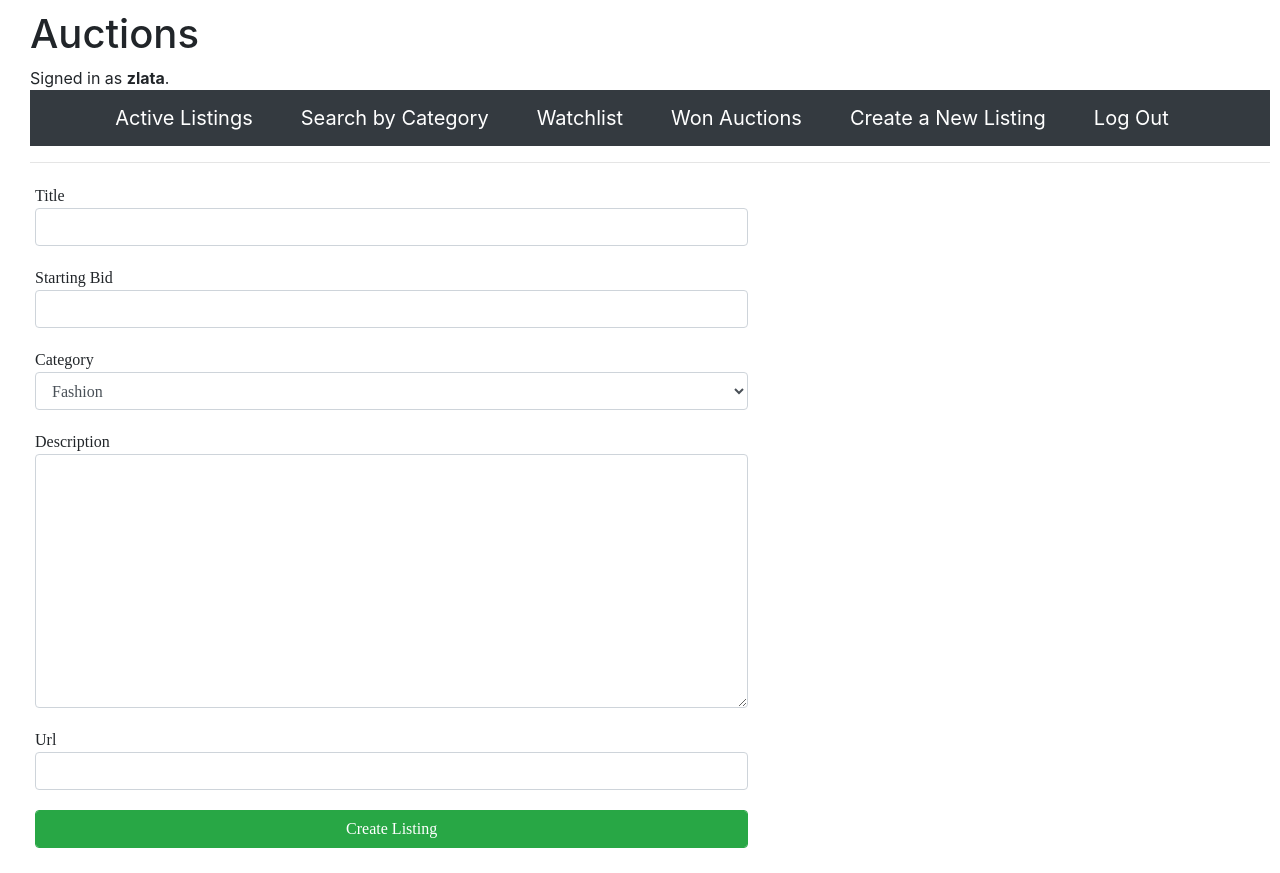
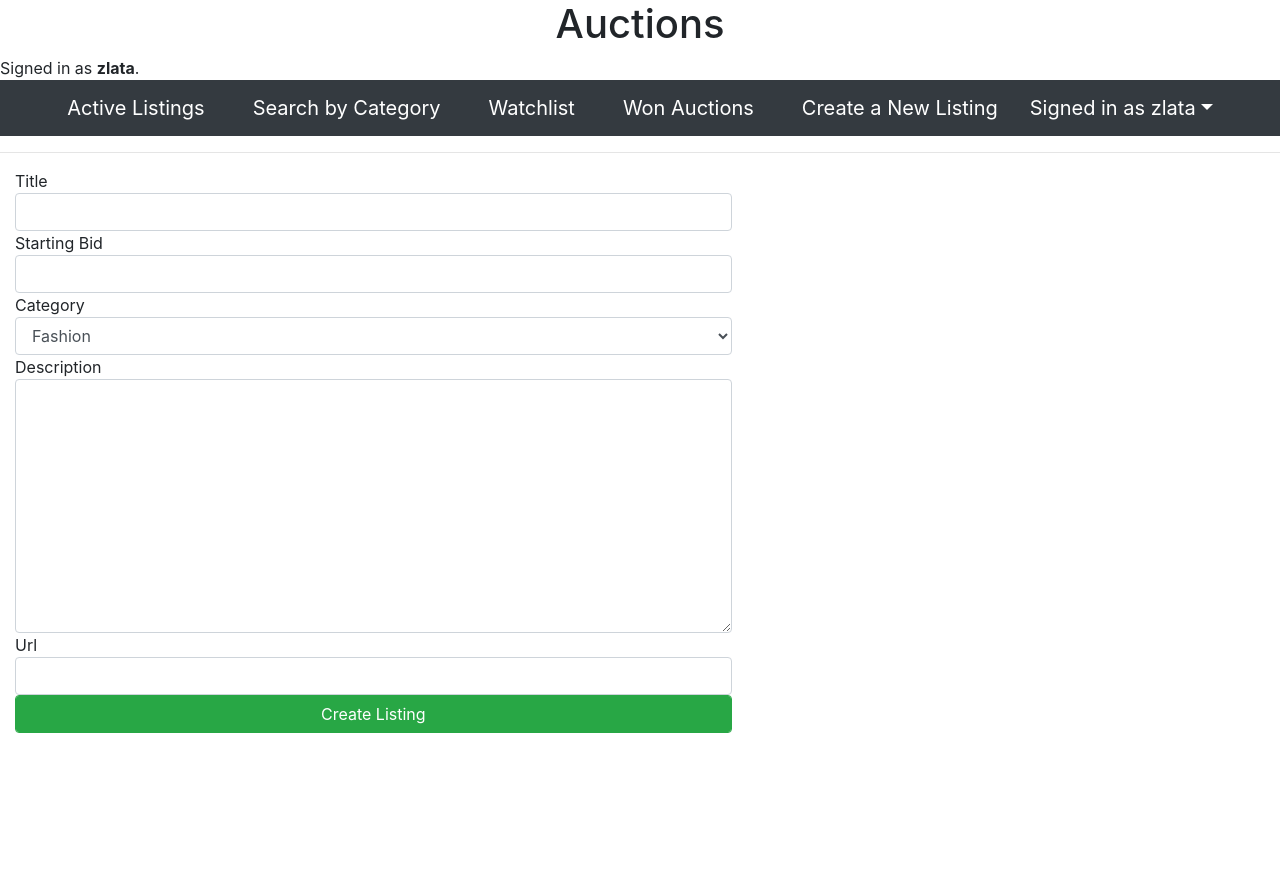
Before and after one commit to zlatakp/Ecommerce-Auction-Site, a Django app: page /newlisting in a window 1280 px wide. After the commit the page ends 733 px from the top, so only its background shows below. Run offline with Django 3.2, Linux system fonts and the light colour scheme; a user stored in the database is signed in; some libraries are stand-ins or nearby versions.

Commit message:
dropdown menu css

```diff
--- a/auctions/static/auctions/styles.css
+++ b/auctions/static/auctions/styles.css
@@ -1,47 +1,16 @@
 body {
-    padding: 10px;
-    padding-left: 30px;
-}
-
-.left-padding{
-    padding-left: 10px;
-}
-
-.form_div {
-    margin: 10px;
-    margin-left: 0px;
-}
-
-.form_btn {
-    margin: 5px;
-}
-
-.start_bid {
-    font-style: bold;
-    margin-bottom: 0px;
-
-}
-.current_bid {
-    font-style: italic;
-    color: red;
-    margin-bottom: 0px;
-}
-
-.text-form {
-    font-family: 'Times New Roman', Times, serif;
-    padding: 5px;
-}
-
-#id_bid {
-    width: 100%;
+    padding: 0px;
 
 }
 
-#row {
-    margin-left: 0;
+a.dropdown-item.text-white:hover {
+    color: #343a40!important;
+    background-color:#fff!important;
+
 }
 
-.comments {
-    font-family: Arial, Helvetica, sans-serif;
-    font-size: 11px;
+div.dropdown-menu{
+    border: 0px;
+    border-radius: 2px;
+    float: right;
 }
--- a/auctions/templates/auctions/layout.html
+++ b/auctions/templates/auctions/layout.html
@@ -5,13 +5,16 @@
     <head>
         <title>{% block title %}Auctions{% endblock %}</title>
         <link rel="stylesheet" href="https://stackpath.bootstrapcdn.com/bootstrap/4.4.1/css/bootstrap.min.css" integrity="sha384-Vkoo8x4CGsO3+Hhxv8T/Q5PaXtkKtu6ug5TOeNV6gBiFeWPGFN9MuhOf23Q9Ifjh" crossorigin="anonymous">
+
         <link href="{% static 'auctions/styles.css' %}" rel="stylesheet">
         <script src="https://ajax.googleapis.com/ajax/libs/jquery/3.5.1/jquery.min.js"></script>
+        <script src="https://cdnjs.cloudflare.com/ajax/libs/popper.js/1.14.7/umd/popper.min.js" integrity="sha384-UO2eT0CpHqdSJQ6hJty5KVphtPhzWj9WO1clHTMGa3JDZwrnQq4sF86dIHNDz0W1" crossorigin="anonymous"></script>
+        <script src="https://stackpath.bootstrapcdn.com/bootstrap/4.3.1/js/bootstrap.min.js" integrity="sha384-JjSmVgyd0p3pXB1rRibZUAYoIIy6OrQ6VrjIEaFf/nJGzIxFDsf4x0xIM+B07jRM" crossorigin="anonymous"></script>
         {% block script %}
         {% endblock %}
     </head>
     <body>
-        <h1>Auctions</h1>
+        <h1 class = "text-center">Auctions</h1>
         <div>
             {% if user.is_authenticated %}
                 Signed in as <strong>{{ user.username }}</strong>.
@@ -19,6 +22,7 @@
                 Not signed in.
             {% endif %}
         </div>
+
         <nav class = "navbar bg-dark justify-content-center">
         <ul class="nav justify-content-center">
             <li class="nav-item">
@@ -37,9 +41,16 @@
                 <li class = "nav-item">
                     <a class = "nav-link" href = "{% url 'newlisting' %}">Create a New Listing</a>
                 </li>
-                <li class="nav-item">
-                    <a class="nav-link" href="{% url 'logout' %}">Log Out</a>
+                <li class="nav-item dropdown_head">
+                    <div class="dropdown">
+                        <a href="#" class="dropdown-toggle" data-toggle="dropdown">Signed in as {{ user.username }}</a>
+                        <div class="dropdown-menu bg-dark">
+                            <a class="nav-link dropdown-item text-white" href="{% url 'logout' %}">Log Out</a>
+                        </div>
+                    </div>
+
                 </li>
+
             {% else %}
                 <li class="nav-item">
                     <a class="nav-link" href="{% url 'login' %}">Log In</a>
@@ -50,12 +61,14 @@
             {% endif %}
         </ul>
         </nav>
+
         <hr>
+
         {% block body %}
         {% endblock %}
+
     <script>
-        $("nav > ul > li > a ").addClass("navbar-brand text-white")
-
+        $("nav > ul > li > a, nav > ul > li > div > a ").addClass("navbar-brand text-white")
     </script>
     </body>
 </html>
--- a/auctions/templates/auctions/watchlist.html
+++ b/auctions/templates/auctions/watchlist.html
@@ -16,4 +16,5 @@
 {% endif %}
 </div>
 
+
 {% endblock %}
```
Also changed, not shown: db.sqlite3.
